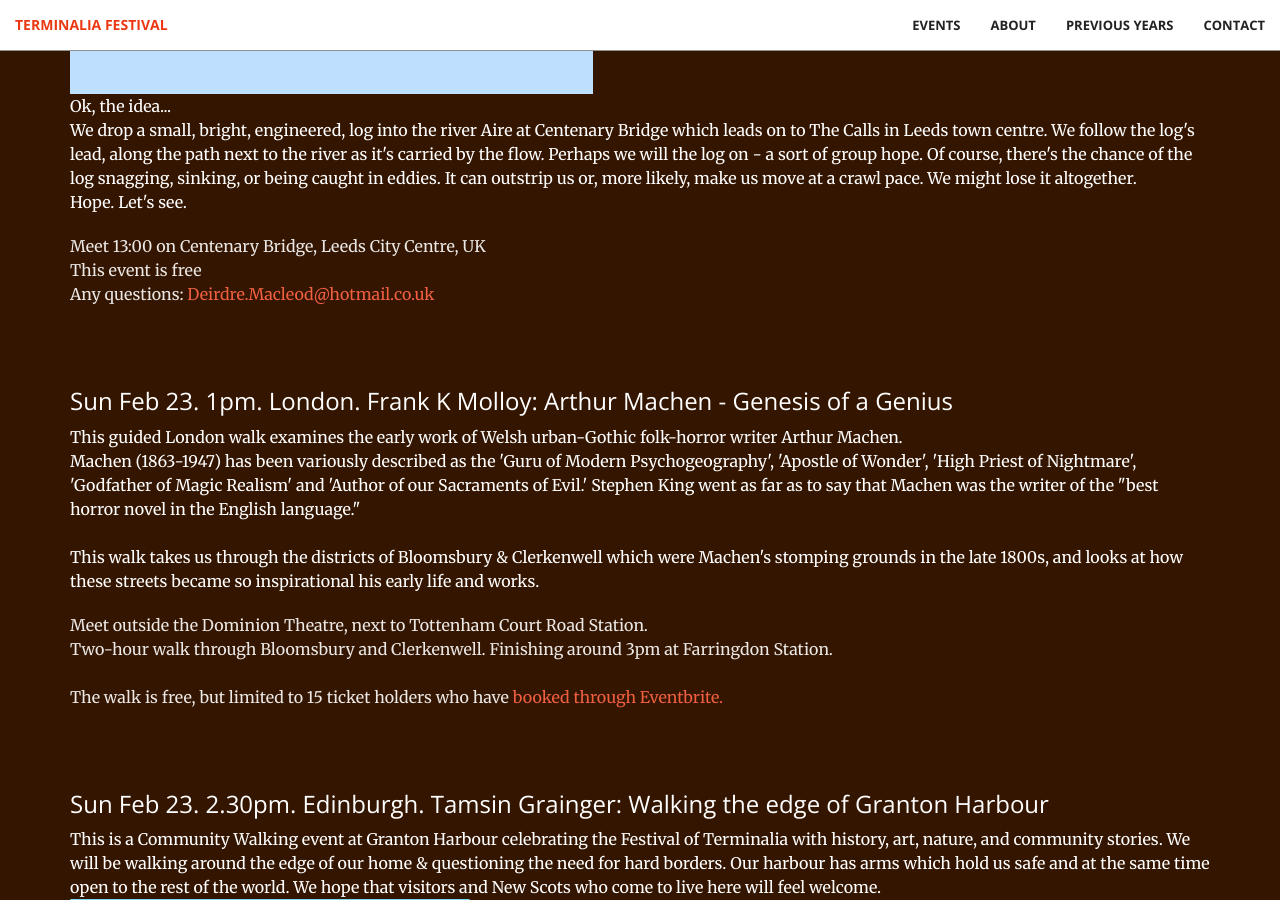
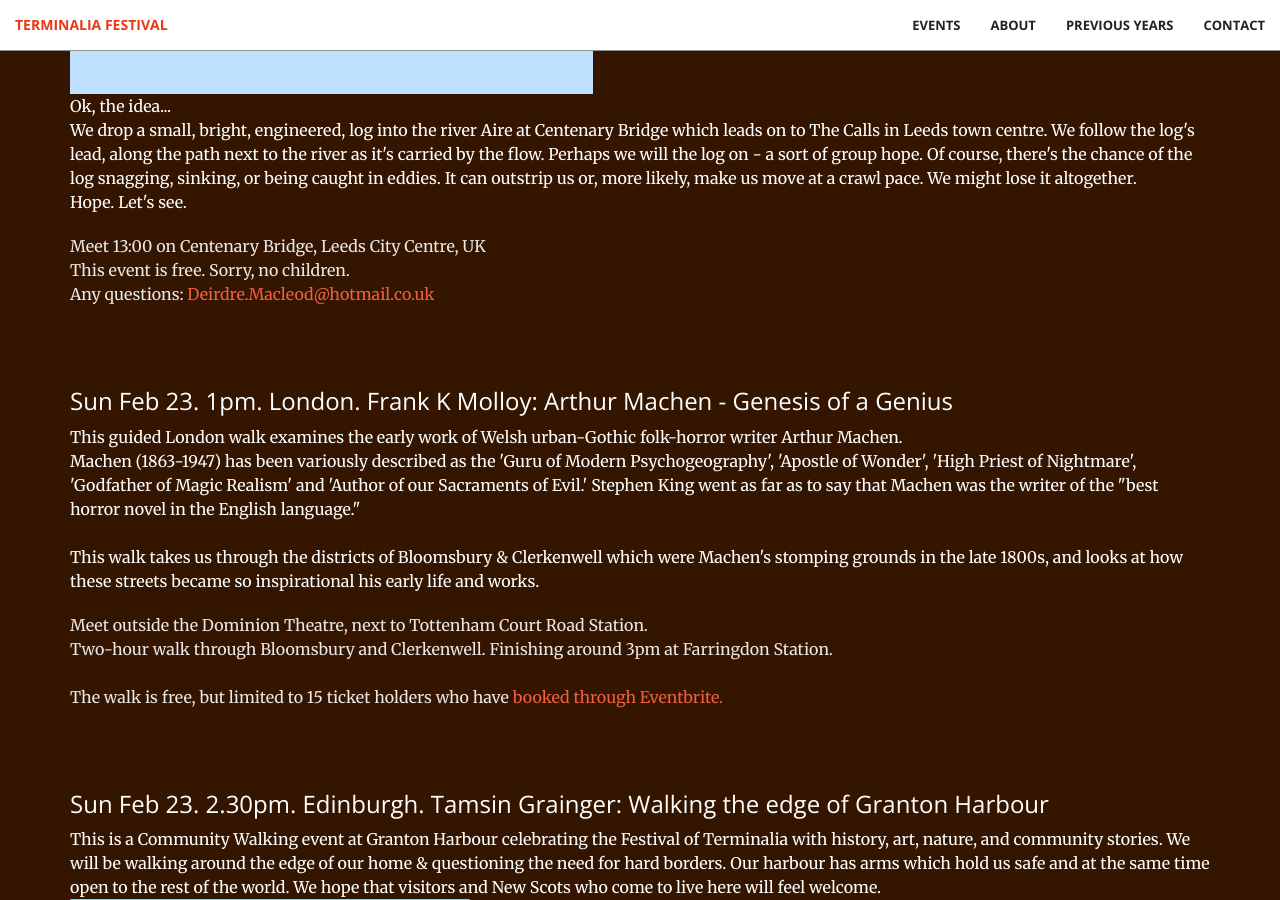
Before and after one commit to timwaters/terminalia, a Jekyll site: the page built from index.html, in a window 1280 px wide and 900 px high, scrolled down 7039 px. Built offline with Jekyll 4.4.1, drawn with Linux system fonts in a browser that asks for light colours.

Commit message:
edit dashed

```diff
--- a/_includes/events.html
+++ b/_includes/events.html
@@ -181,7 +181,7 @@
           </p>
           <p class="text-faded">
             Meet 13:00 on Centenary Bridge, Leeds City Centre, UK <br >
-            This event is free <br />
+            This event is free. Sorry, no children. <br />
             Any questions: <a href="mailto:Deirdre.Macleod@hotmail.co.uk">Deirdre.Macleod@hotmail.co.uk</a>
           </p>
         </div>
```
